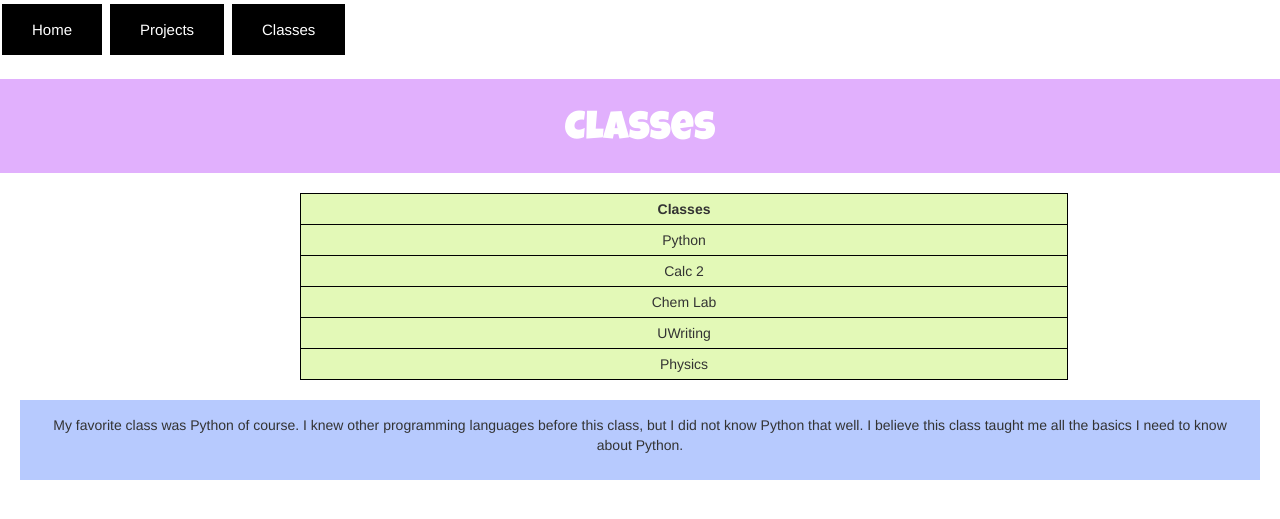
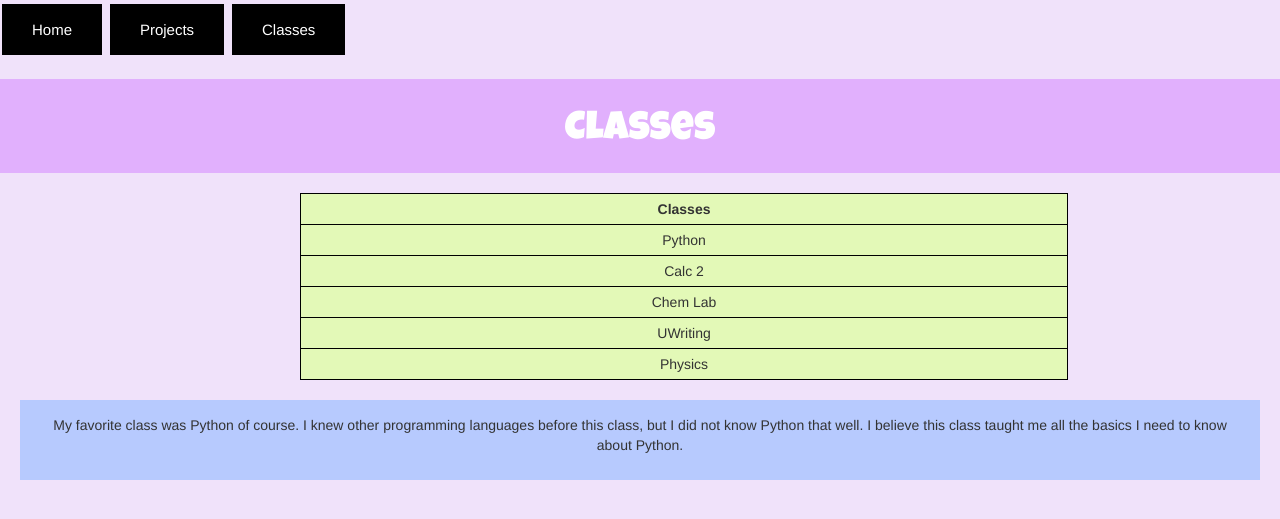
Before and after one commit to aditidam/PythonFinalAd3707, a Flask app: page /classes in a window 1280 px wide. Shown: the top 519 px of the page. Run offline with Flask 2, Linux system fonts and the light colour scheme; some libraries are stand-ins or nearby versions.

Commit message:
Changed background color in Classes

```diff
--- a/templates/classes.html
+++ b/templates/classes.html
@@ -1,7 +1,7 @@
 <!DOCTYPE html>
 <html lang="en">
 <head>
-<title>Home Page</title>
+<title>Classes</title>
 <meta charset="UTF-8">
 <meta name="viewport" content="width=device-width, initial-scale=1, minimum-scale=1, maximum-scale=1">
 
@@ -15,6 +15,11 @@
 </head>
 
 <style>
+
+body {
+  background-color:#F0E2FA;
+}
+
 .header {
   padding: 10px; /* some padding */
   text-align: center; /* center the text */
```
